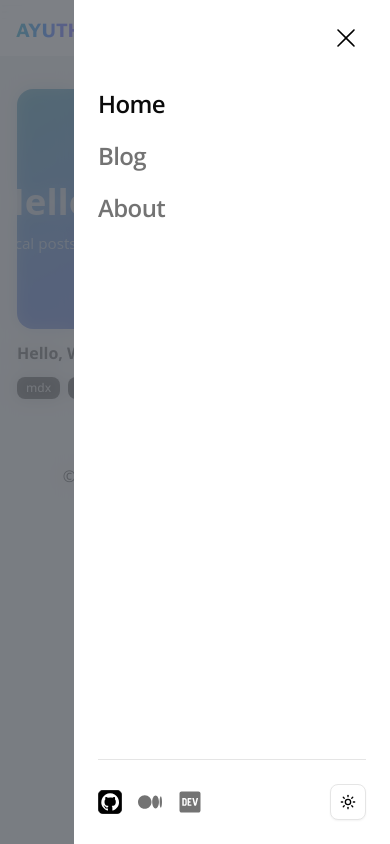
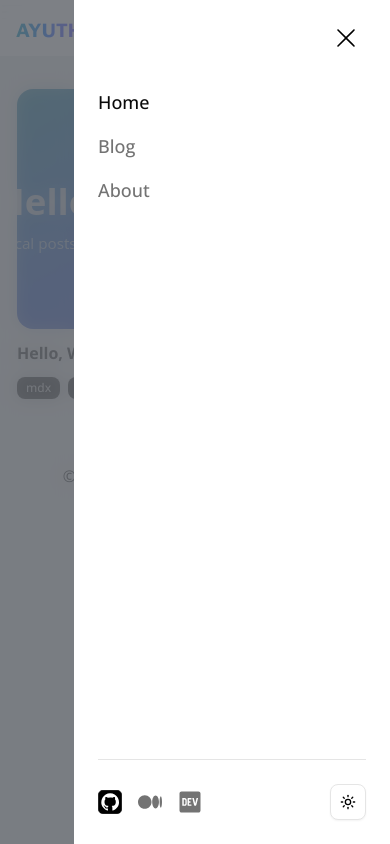
Before and after one commit to ayuthmang/ayuthmang.dev, a Next.js app: page / in a window 390 px wide. Both pictures are taken after a click on the button 362 px from the left and 28 px from the top of the page. Built offline with nearby package versions, Linux system fonts and the light colour scheme; no server answers.

Commit message:
fix(ui): reduce mobile menu link size to text-lg

```diff
--- a/src/components/mobile-menu/mobile-menu.tsx
+++ b/src/components/mobile-menu/mobile-menu.tsx
@@ -135,7 +135,7 @@ function InnerWrapper({ children }: React.ComponentPropsWithoutRef<'div'>) {
 }
 
 function Nav({ children }: React.ComponentPropsWithoutRef<'nav'>) {
-  return <nav className="flex flex-col gap-5">{children}</nav>
+  return <nav className="flex flex-col gap-4">{children}</nav>
 }
 
 function NavLink({
@@ -152,7 +152,7 @@ function NavLink({
       href={href}
       onClick={onClick}
       className={clsx(
-        "text-2xl font-semibold tracking-tight transition-colors duration-200",
+        "text-lg font-medium transition-colors duration-200",
         isActive ? "text-foreground" : "text-muted-foreground hover:text-foreground"
       )}
       {...delegated}
```
